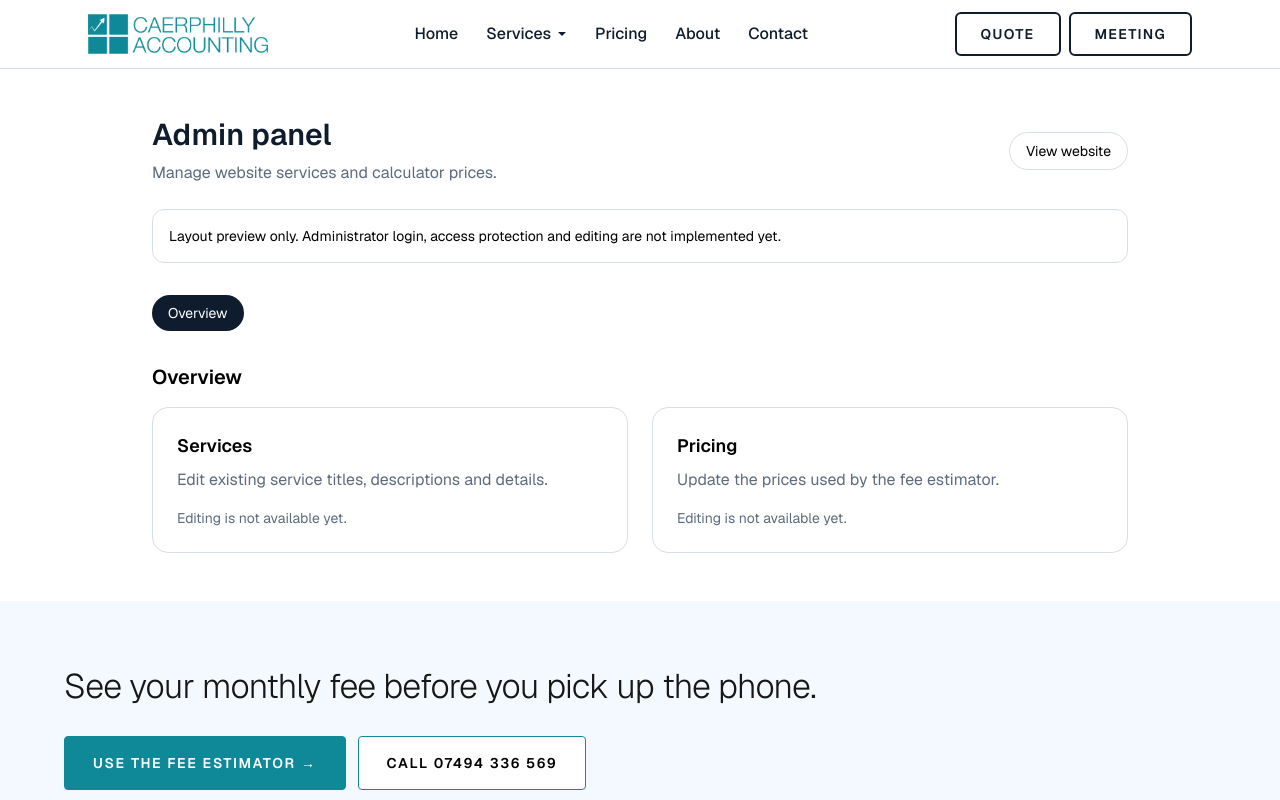
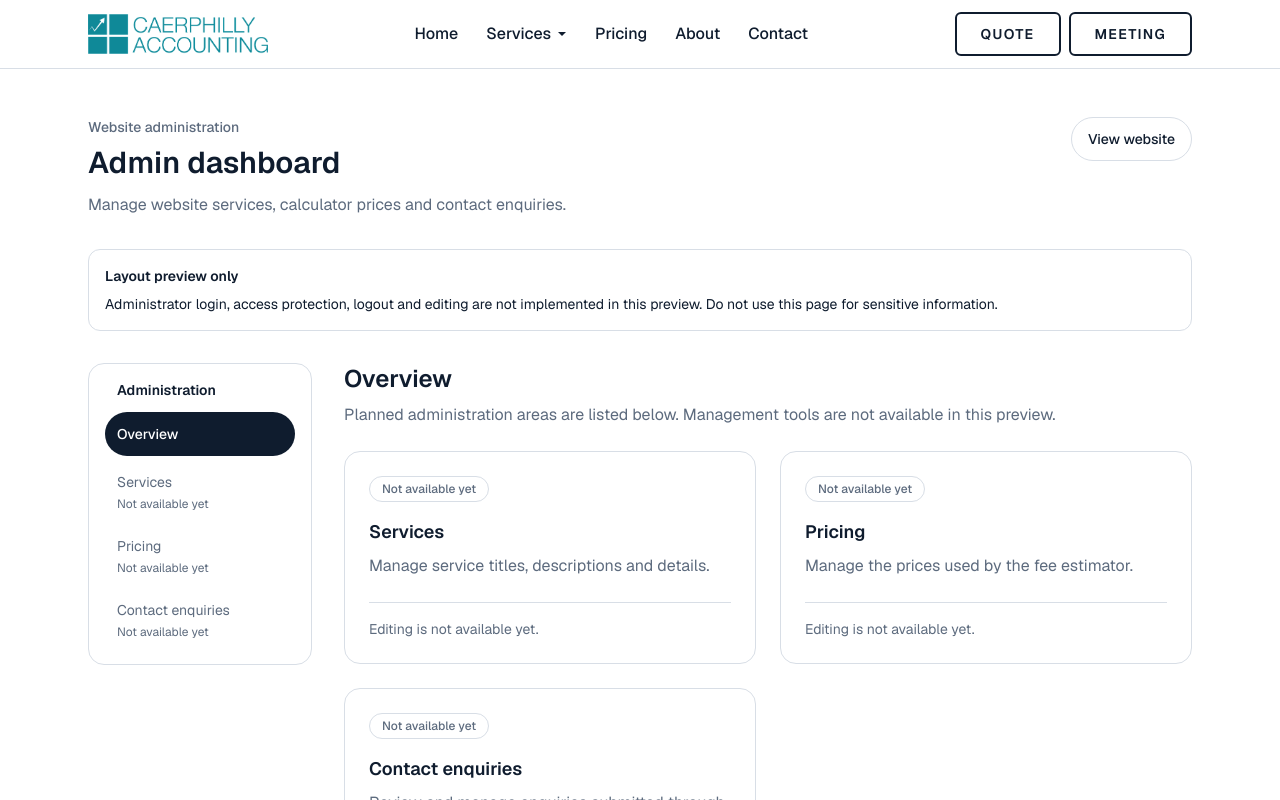
Before and after one commit to sanhu7/caerphilly-accounting-redesign, a Next.js app: page /admin in a window 1280 px wide. Shown: the top 800 px of the page. Built offline with nearby package versions, Linux system fonts and the light colour scheme.

Commit message:
expand admin dashboard layout preview

```diff
--- a/app/admin/page.tsx
+++ b/app/admin/page.tsx
@@ -1,72 +1,143 @@
 import Link from "next/link";
+
+const adminAreas = [
+    {
+        title: "Services",
+        description:
+            "Manage service titles, descriptions and details.",
+        status: "Editing is not available yet.",
+    },
+    {
+        title: "Pricing",
+        description:
+            "Manage the prices used by the fee estimator.",
+        status: "Editing is not available yet.",
+    },
+    {
+        title: "Contact enquiries",
+        description:
+            "Review and manage enquiries submitted through the website.",
+        status: "Enquiry management is not available yet.",
+    },
+];
 
 export default function AdminPage() {
     return (
-        <div className="mx-auto max-w-5xl px-6 py-12">
-            <header className="flex flex-wrap items-center justify-between gap-4">
+        <div className="mx-auto max-w-6xl px-4 py-8 sm:px-6 sm:py-12">
+            <header className="flex flex-wrap items-start justify-between gap-6">
                 <div>
-                    <h1 className="text-3xl font-semibold text-[var(--ink)]">
-                        Admin panel
+                    <p className="text-sm font-medium text-[var(--muted)]">
+                        Website administration
+                    </p>
+
+                    <h1 className="mt-2 text-3xl font-semibold text-[var(--ink)]">
+                        Admin dashboard
                     </h1>
-                    <p className="mt-2 text-[var(--muted)]">
-                        Manage website services and calculator prices.
+
+                    <p className="mt-3 max-w-2xl text-[var(--muted)]">
+                        Manage website services, calculator prices and contact
+                        enquiries.
                     </p>
                 </div>
 
                 <Link
                     href="/"
-                    className="rounded-lg border border-[var(--line)] px-4 py-2 text-sm focus-visible:outline-2 focus-visible:outline-offset-4 focus-visible:outline-[var(--accent)]"
+                    className="inline-flex min-h-11 items-center justify-center rounded-lg border border-[var(--line)] px-4 py-2 text-sm font-medium text-[var(--ink)] focus-visible:outline-2 focus-visible:outline-offset-4 focus-visible:outline-[var(--accent)]"
                 >
                     View website
                 </Link>
             </header>
 
-            <p className="mt-6 rounded-xl border border-[var(--line)] bg-[var(--surface)] p-4 text-sm">
-                Layout preview only. Administrator login, access protection
-                and editing are not implemented yet.
+            <aside
+                aria-label="Implementation status"
+                className="mt-8 rounded-xl border border-[var(--line)] bg-[var(--surface)] p-4 text-sm text-[var(--ink)]"
+            >
+                <p className="font-semibold">Layout preview only</p>
+
+                <p className="mt-2">
+                    Administrator login, access protection, logout and editing
+                    are not implemented in this preview. Do not use this page
+                    for sensitive information.
+                </p>
+            </aside>
+
+            <div className="mt-8 grid gap-8 lg:grid-cols-[14rem_minmax(0,1fr)]">
+                <nav
+                    aria-label="Admin navigation"
+                    className="self-start rounded-2xl border border-[var(--line)] p-4"
+                >
+                    <p className="mb-3 px-3 text-sm font-semibold text-[var(--ink)]">
+                        Administration
                     </p>
 
-            <nav aria-label="Admin navigation" className="mt-8">
-                <a
-                    href="#admin-overview"
+                    <ul className="space-y-2">
+                        <li>
+                            <Link
+                                href="/admin"
                                 aria-current="page"
-                    className="inline-block rounded-lg bg-[var(--ink)] px-4 py-2 text-sm text-white focus-visible:outline-2 focus-visible:outline-offset-4 focus-visible:outline-[var(--accent)]"
+                                className="flex min-h-11 items-center rounded-lg bg-[var(--ink)] px-3 py-2 text-sm font-medium text-white focus-visible:outline-2 focus-visible:outline-offset-4 focus-visible:outline-[var(--accent)]"
                             >
                                 Overview
-                </a>
+                            </Link>
+                        </li>
+
+                        {adminAreas.map((area) => (
+                            <li key={area.title}>
+                                <span className="block rounded-lg px-3 py-2 text-sm text-[var(--muted)]">
+                                    <span className="block">{area.title}</span>
+                                    <span className="mt-1 block text-xs">
+                                        Not available yet
+                                    </span>
+                                </span>
+                            </li>
+                        ))}
+                    </ul>
                 </nav>
 
                 <section
-                id="admin-overview"
                     aria-labelledby="overview-heading"
-                className="mt-8"
+                    className="min-w-0"
                 >
-                <h2 id="overview-heading" className="text-xl font-semibold">
+                    <h2
+                        id="overview-heading"
+                        className="text-2xl font-semibold text-[var(--ink)]"
+                    >
                         Overview
                     </h2>
 
-                <div className="mt-4 grid gap-6 sm:grid-cols-2">
-                    <section className="rounded-2xl border border-[var(--line)] bg-[var(--surface)] p-6">
-                        <h3 className="text-lg font-semibold">Services</h3>
                     <p className="mt-2 text-[var(--muted)]">
-                            Edit existing service titles, descriptions and details.
+                        Planned administration areas are listed below.
+                        Management tools are not available in this preview.
                     </p>
-                        <p className="mt-4 text-sm text-[var(--muted)]">
-                            Editing is not available yet.
+
+                    <div className="mt-6 grid gap-6 md:grid-cols-2">
+                        {adminAreas.map((area) => (
+                            <section
+                                key={area.title}
+                                className="flex flex-col rounded-2xl border border-[var(--line)] bg-[var(--surface)] p-6"
+                            >
+                                <div>
+                                    <span className="inline-block rounded-full border border-[var(--line)] px-3 py-1 text-xs font-medium text-[var(--muted)]">
+                                        Not available yet
+                                    </span>
+
+                                    <h3 className="mt-4 text-lg font-semibold text-[var(--ink)]">
+                                        {area.title}
+                                    </h3>
+
+                                    <p className="mt-2 text-[var(--muted)]">
+                                        {area.description}
+                                    </p>
+                                </div>
+
+                                <p className="mt-6 border-t border-[var(--line)] pt-4 text-sm text-[var(--muted)]">
+                                    {area.status}
                                 </p>
                             </section>
-
-                    <section className="rounded-2xl border border-[var(--line)] bg-[var(--surface)] p-6">
-                        <h3 className="text-lg font-semibold">Pricing</h3>
-                        <p className="mt-2 text-[var(--muted)]">
-                            Update the prices used by the fee estimator.
-                        </p>
-                        <p className="mt-4 text-sm text-[var(--muted)]">
-                            Editing is not available yet.
-                        </p>
-                    </section>
+                        ))}
                     </div>
                 </section>
             </div>
+        </div>
     );
 }
```
Lines whose indentation alone changed are shown as unchanged.
